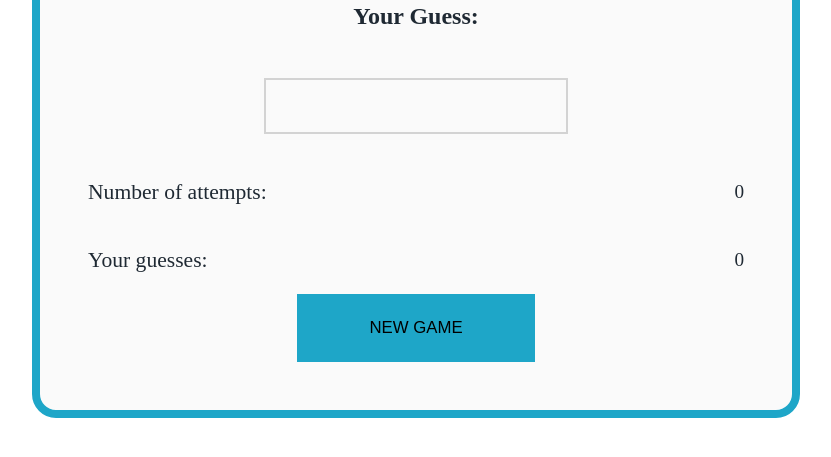
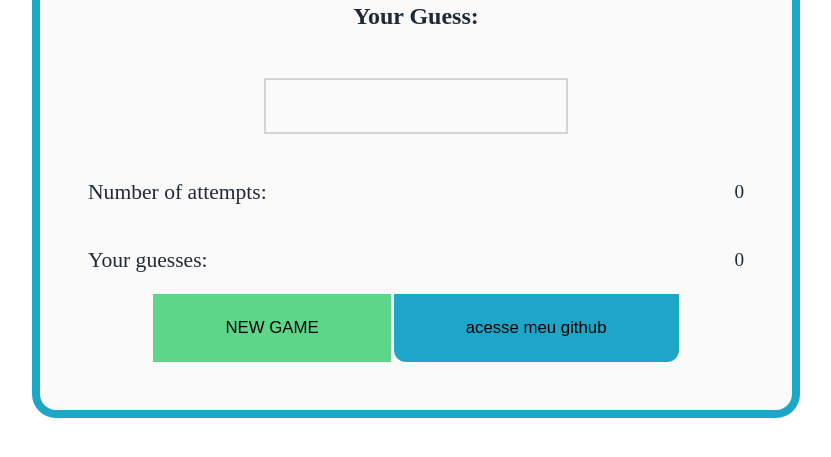
Before and after one commit to BFS2006/Guess-The-Number, a plain HTML site: page index.html in a window 1280 px wide. Shown: the part 237-694 px from the top of the page, without its empty margins (224-1055 px from the left). Drawn offline with Linux system fonts and the light colour scheme.

Commit message:
alterando o html

```diff
--- a/index.html
+++ b/index.html
@@ -12,7 +12,7 @@
 <body onload="init()">
     <main>
         <div id="welcomeScreen">
-            <h2>Guess the Number <br />1 - 100</h2>
+            <h2>Guess the Number  <br />1 - 100</h2>
         </div>
 
         <div id="gameArea">
@@ -31,6 +31,7 @@
                 </div>
             </section>
             <button id="newGameButton" onclick="newGame()">NEW GAME</button>
+            <a href="https://github.com/" target="_blank"><button class="github">acesse meu github</button></a>
         </div>
     </main>
     <script src="index.js"></script>
```
